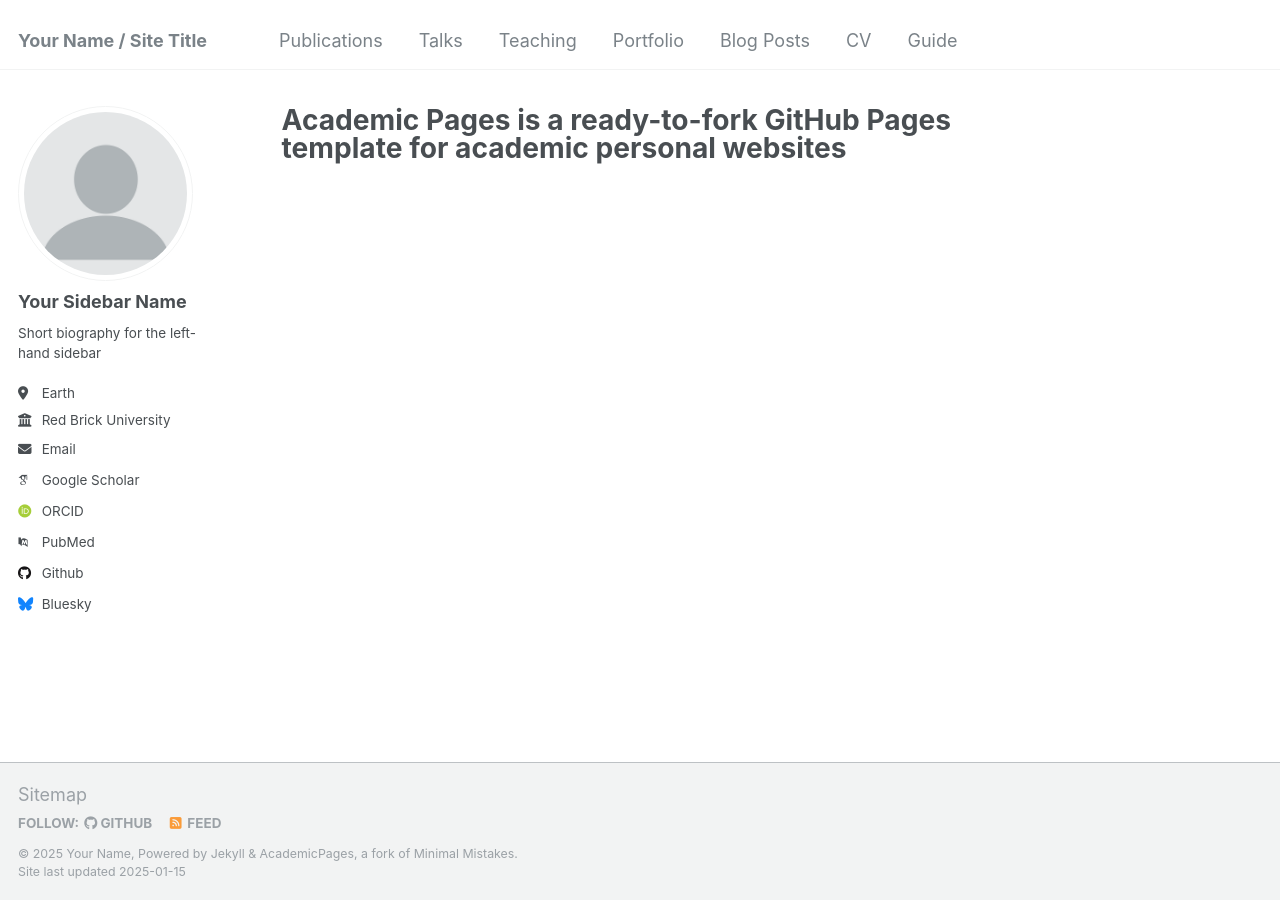
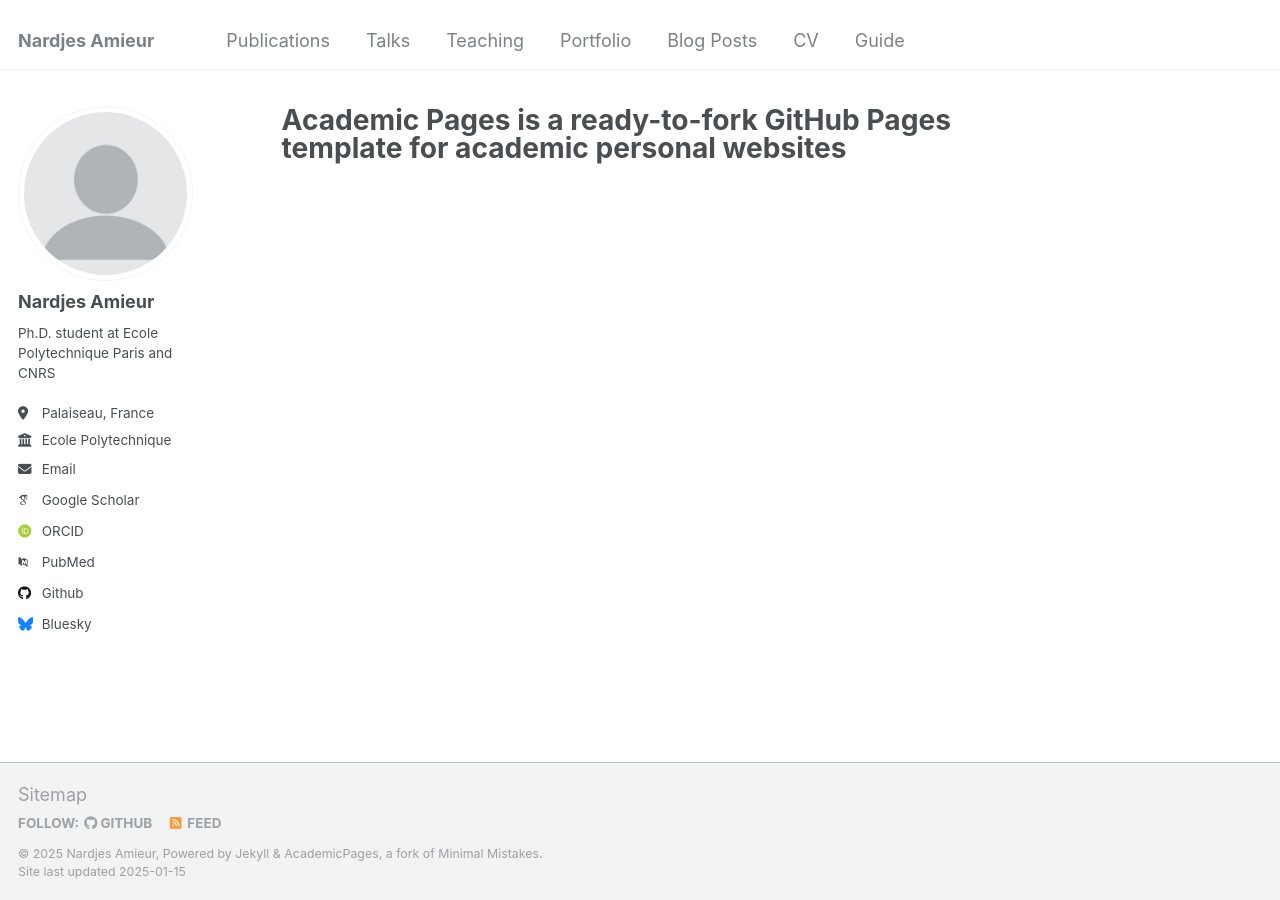
Before and after one commit to Nardjes-Am/Nardjes-Am.github.io, a Jekyll site: the page built from _pages/about.md, in a window 1280 px wide. Built offline with Jekyll 4.4.1, drawn with Linux system fonts in a browser that asks for light colours; some web fonts are replaced.

Commit message:
Update _config.yml

```diff
--- a/_config.yml
+++ b/_config.yml
@@ -8,11 +8,11 @@
 
 # Basic Site Settings
 locale                   : "en-US"
-title                    : "Your Name / Site Title"
+title                    : "Nardjes Amieur"
 title_separator          : "-"
-name                     : &name "Your Name"
-description              : &description "personal description"
-url                      : https://academicpages.github.io # the base hostname & protocol for your site e.g. "https://[your GitHub username].github.io"
+name                     : &name "Nardjes Amieur"
+description              : &description "Ph.D. student at Ecole Polytechnique Paris and CNRS"
+url                      : https://nardjes-am.github.io/ # the base hostname & protocol for your site e.g. "https://[your GitHub username].github.io"
 baseurl                  : "" # the subpath of your site, e.g. "/blog"
 repository               : "academicpages/academicpages.github.io"
 
@@ -22,13 +22,13 @@ repository               : "academicpages/academicpages.github.io"
 author:
   # Biographic information
   avatar           : "profile.png"
-  name             : "Your Sidebar Name"
+  name             : "Nardjes Amieur"
   pronouns         : # example: "she/her"
-  bio              : "Short biography for the left-hand sidebar"
-  location         : "Earth"
-  employer         : "Red Brick University"
+  bio              : "Ph.D. student at Ecole Polytechnique Paris and CNRS"
+  location         : "Palaiseau, France"
+  employer         : "Ecole Polytechnique"
   uri              : # URL
-  email            : "none@example.org"
+  email            : "nardjes.amieur@inria.fr"
 
   # Academic websites
   arxiv            : # URL - Update with the correct link to your profile
```
